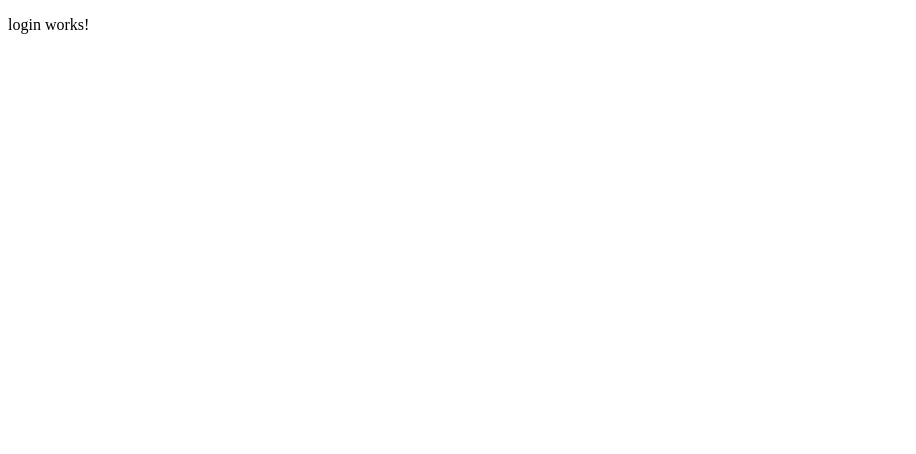
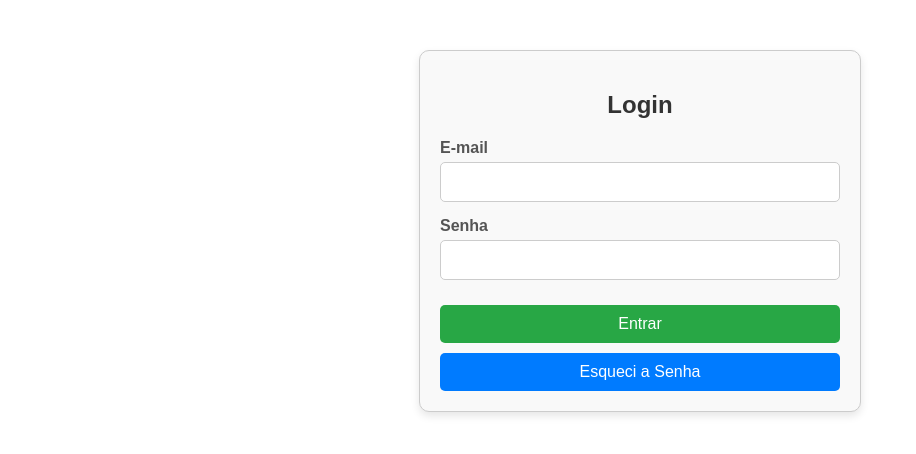
Before and after one commit to vXultz/portal-educacional-angular, an Angular app: page /login in a window 1280 px wide. Shown: the top 454 px of the page, without its empty margins (0-916 px from the left). Built offline with nearby package versions, Linux system fonts and the light colour scheme.

Commit message:
tela de login

```diff
--- a/src/app/login/login.component.css
+++ b/src/app/login/login.component.css
@@ -0,0 +1,65 @@
+.login-container {
+  max-width: 400px;
+  margin: 50px auto;
+  padding: 20px;
+  border: 1px solid #ccc;
+  border-radius: 10px;
+  box-shadow: 0 4px 8px rgba(0, 0, 0, 0.1);
+  background-color: #f9f9f9;
+  font-family: Arial, sans-serif;
+}
+
+.login-container h2 {
+  text-align: center;
+  margin-bottom: 20px;
+  color: #333;
+}
+
+.login-container form div {
+  margin-bottom: 15px;
+}
+
+.login-container label {
+  display: block;
+  margin-bottom: 5px;
+  color: #555;
+  font-weight: bold;
+}
+
+.login-container input {
+  width: 100%;
+  padding: 10px;
+  border: 1px solid #ccc;
+  border-radius: 5px;
+  box-sizing: border-box;
+  font-size: 16px;
+}
+
+.login-container button {
+  width: 100%;
+  padding: 10px;
+  margin-top: 10px;
+  border: none;
+  border-radius: 5px;
+  font-size: 16px;
+  cursor: pointer;
+  transition: background-color 0.3s ease;
+}
+
+.login-container button[type="submit"] {
+  background-color: #28a745;
+  color: white;
+}
+
+.login-container button[type="submit"]:hover {
+  background-color: #218838;
+}
+
+.login-container button[type="button"] {
+  background-color: #007bff;
+  color: white;
+}
+
+.login-container button[type="button"]:hover {
+  background-color: #0069d9;
+}
--- a/src/app/login/login.component.html
+++ b/src/app/login/login.component.html
@@ -1 +1,15 @@
-<p>login works!</p>
+<div class="login-container">
+  <h2>Login</h2>
+  <form (ngSubmit)="onSubmit()">
+    <div>
+      <label for="email">E-mail</label>
+      <input type="email" id="email" [(ngModel)]="email" name="email" required>
+    </div>
+    <div>
+      <label for="password">Senha</label>
+      <input type="password" id="password" [(ngModel)]="password" name="password" required>
+    </div>
+    <button type="submit">Entrar</button>
+    <button type="button" (click)="esqueceuSenha()">Esqueci a Senha</button>
+  </form>
+</div>
--- a/src/app/login/login.component.ts
+++ b/src/app/login/login.component.ts
@@ -1,12 +1,29 @@
 import { Component } from '@angular/core';
+import { FormsModule } from '@angular/forms';
+import { Router } from '@angular/router';
 
 @Component({
   selector: 'app-login',
   standalone: true,
-  imports: [],
+  imports: [FormsModule],
   templateUrl: './login.component.html',
   styleUrl: './login.component.css'
 })
 export class LoginComponent {
+  email: string = '';
+  password: string = '';
 
+  constructor(private router: Router) { }
+
+  onSubmit() {
+    if (this.email && this.password) {
+      this.router.navigate(['/home']);
+    } else {
+      alert('Por favor, preencha todos os campos.');
+    }
+  }
+
+  esqueceuSenha() {
+    alert('Processo de recuperação de senha enviado para o e-mail cadastrado.');
+  }
 }
```
